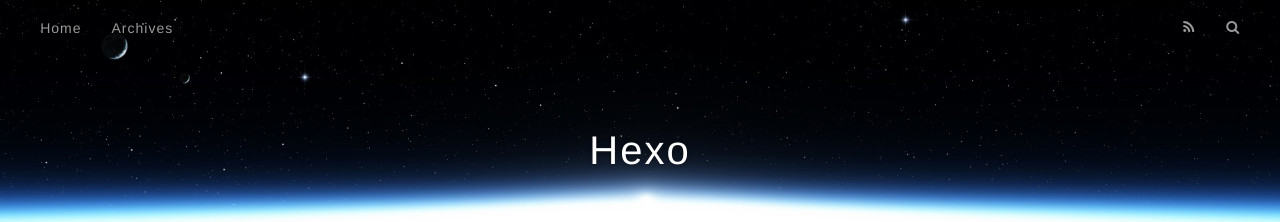
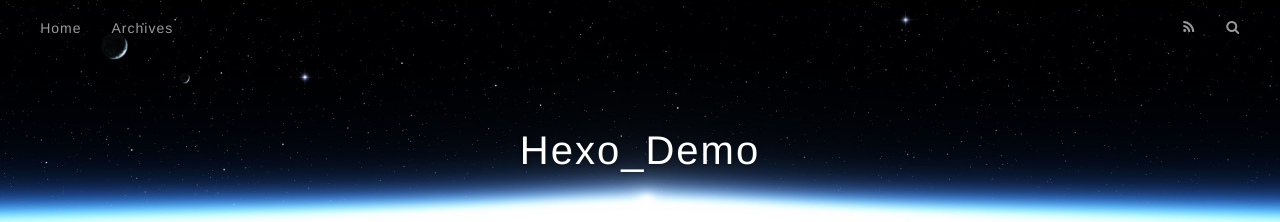
Before and after one commit to scps960423/hexo_test_001, a plain HTML site: page index.html in a window 1280 px wide. Shown: the top 222 px of the page. Drawn offline with nearby package versions, Linux system fonts and the light colour scheme.

Commit message:
Site updated: 2017-11-15 15:35:48

```diff
--- a/index.html
+++ b/index.html
@@ -3,16 +3,16 @@
 <head>
   <meta charset="utf-8">
 
-  <title>Hexo</title>
+  <title>Hexo_Demo</title>
   <meta name="viewport" content="width=device-width, initial-scale=1, maximum-scale=1">
   <meta property="og:type" content="website">
-<meta property="og:title" content="Hexo">
+<meta property="og:title" content="Hexo_Demo">
 <meta property="og:url" content="https://scps960423.github.io/hexo_test_001/index.html">
-<meta property="og:site_name" content="Hexo">
+<meta property="og:site_name" content="Hexo_Demo">
 <meta name="twitter:card" content="summary">
-<meta name="twitter:title" content="Hexo">
+<meta name="twitter:title" content="Hexo_Demo">
 
-    <link rel="alternate" href="/atom.xml" title="Hexo" type="application/atom+xml">
+    <link rel="alternate" href="/atom.xml" title="Hexo_Demo" type="application/atom+xml">
 
 
     <link rel="icon" href="/favicon.png">
@@ -33,7 +33,7 @@
   <div id="header-outer" class="outer">
     <div id="header-title" class="inner">
       <h1 id="logo-wrap">
-        <a href="/hexo_test_001/" id="logo">Hexo</a>
+        <a href="/hexo_test_001/" id="logo">Hexo_Demo</a>
       </h1>
 
     </div>
@@ -96,7 +96,7 @@
 
     </div>
     <footer class="article-footer">
-      <a data-url="https://scps960423.github.io/hexo_test_001/2017/11/15/hello-world/" data-id="cja0pzzd00000475r2u8eqk3r" class="article-share-link">Share</a>
+      <a data-url="https://scps960423.github.io/hexo_test_001/2017/11/15/hello-world/" data-id="cja0qfr4u0000525rt026okxa" class="article-share-link">Share</a>
 
 
     </footer>
```
Also changed, not shown: 2017/11/15/hello-world/index.html (+5 -5 lines), archives/2017/11/index.html (+6 -6 lines), archives/2017/index.html (+6 -6 lines), archives/index.html (+6 -6 lines).
